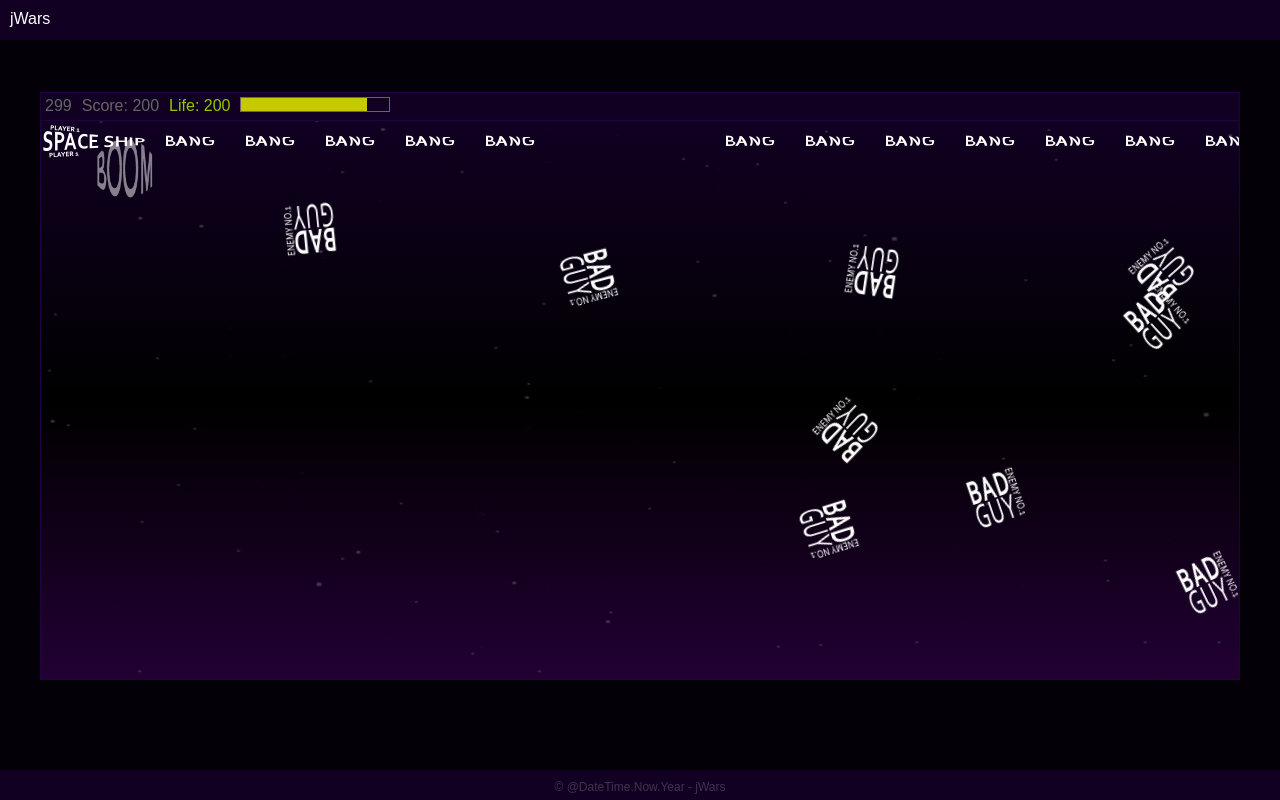
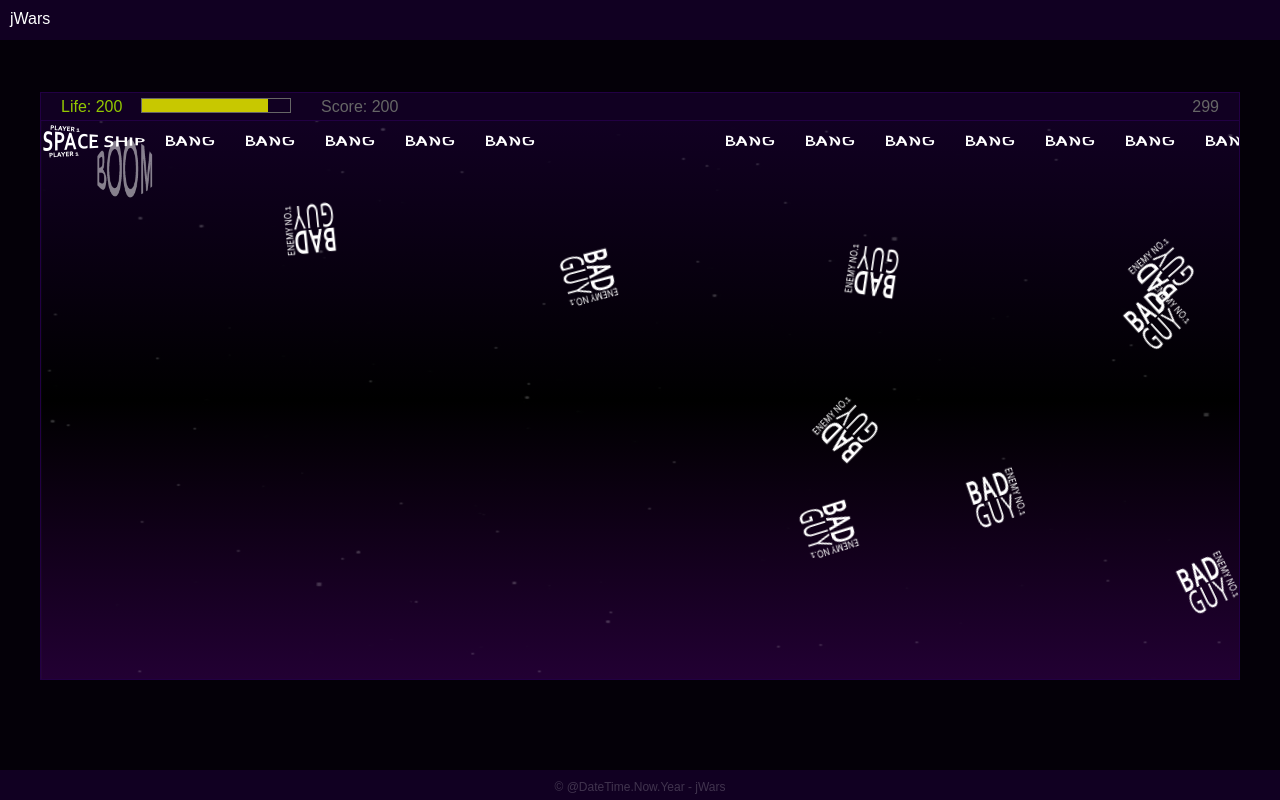
Before and after one commit to RikkiGullick/jsWars, a plain HTML site: page index.html in a window 1280 px wide. Drawn offline with Linux system fonts and the light colour scheme.

Commit message:
Moved display functions so they only run when score/life updates. Absolute positioned score, life, tick etc to tidy stats bar.

```diff
--- a/Scripts/game/game.js
+++ b/Scripts/game/game.js
@@ -39,8 +39,8 @@ class GameSystem {
         this._view.draw();
         this._tick++;
         this.stats.setTick(this._tick);
-        this.stats.displayScore();
-        this.stats.displayLife();
+        // this.stats.displayScore(); // moved these to statsBar constructor so they don't run every 60th of a second
+        // this.stats.displayLife();
     }
 }
 
--- a/Scripts/game/statsBar.js
+++ b/Scripts/game/statsBar.js
@@ -14,6 +14,8 @@ export default class StatsBar {
         this._$lifeBar = $('#lifeBar');
         this.score = 0;
         this.life = 250; // updated from 50 to 250 for testing purposes
+        this.displayScore();
+        this.displayLife();
     }
 
     setTick(value) {
@@ -23,12 +25,14 @@ export default class StatsBar {
     updateScore(value) {
         if(value > 0) {
             this.score += value;
+            this.displayScore();
         }
     }
 
     updateLife(value) {
         this.life -= value;
         this._$lifeBar.css({"width": `${(this.life / 2.5) + 5}%`, "background-color": `rgb(200, ${this.life}, 0)`});
+        this.displayLife();
     }
 
     displayScore() {
--- a/css/styles.css
+++ b/css/styles.css
@@ -147,10 +147,27 @@ footer {
   border-bottom: none; }
   #stats > * {
     display: block;
-    float: left;
-    padding-right: 10px; }
+     }
+
+#tick {
+  position: absolute;
+  right: 20px;
+  top: 5px;}
+
+#score {
+  position: absolute;
+  left: 280px;
+  top: 5px;}
+
+#life {
+  position: absolute;
+  left: 20px;
+  top: 5px;}
 
 #lifeBarContainer {
+  position: absolute;
+  left: 100px;
+  top: 5px;
   width: 150px;
   height: 15px;
   border: 1px solid #666;
```
